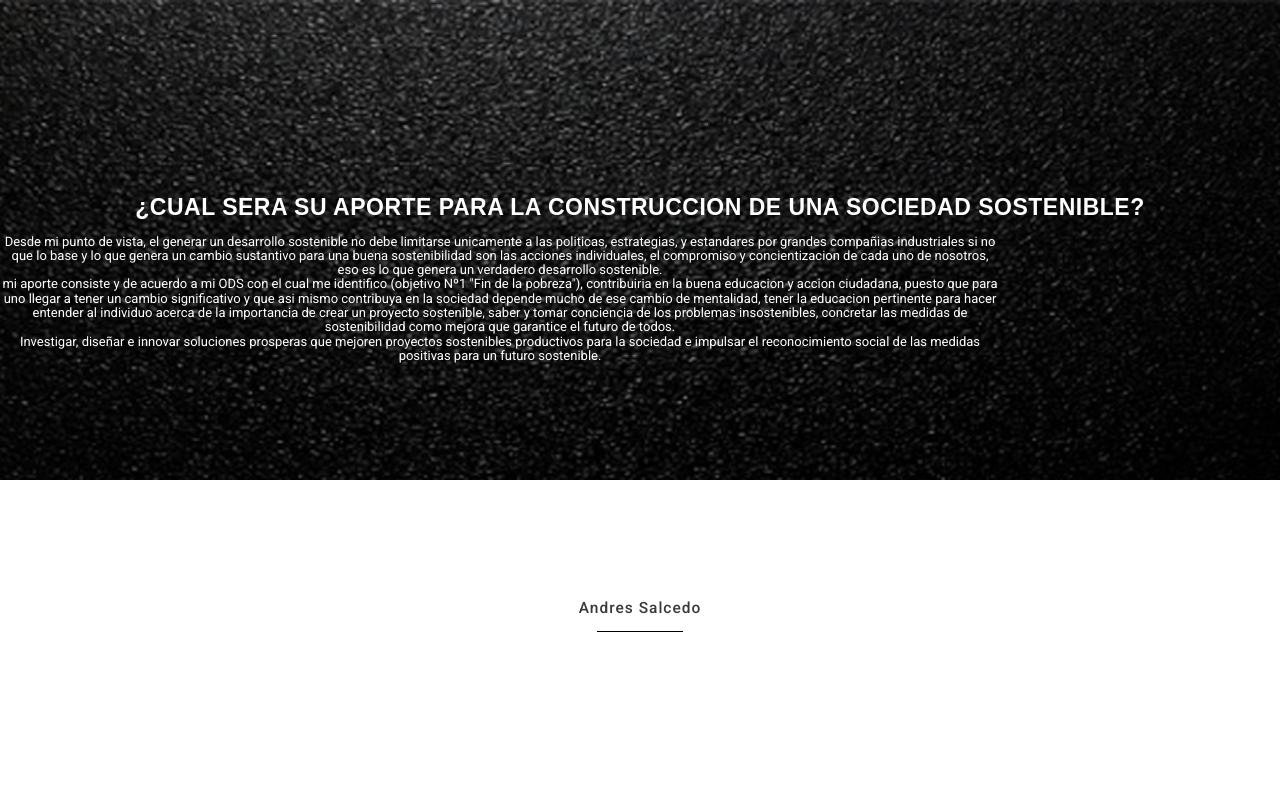
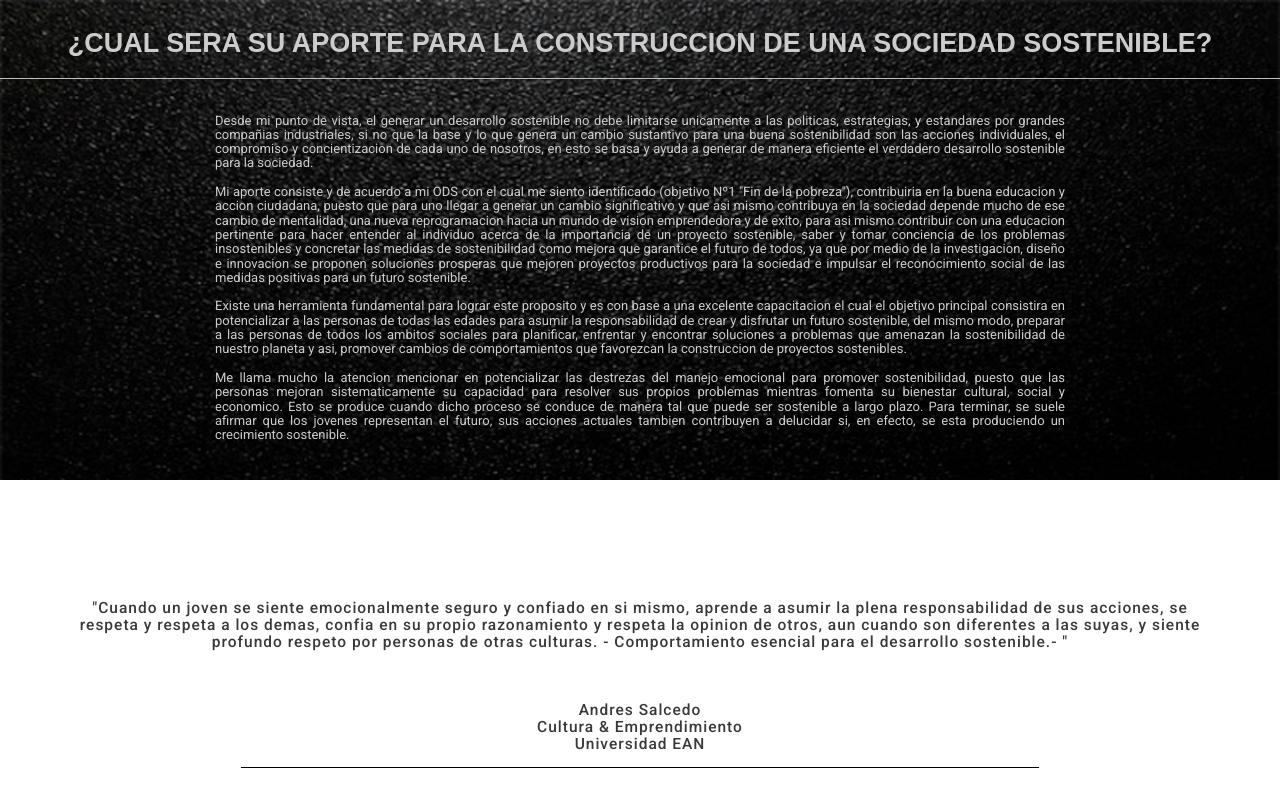
Before and after one commit to andresalcedo/emprendimiento, a website: page index.html in a window 1280 px wide. Drawn offline with Linux system fonts and the light colour scheme.

Commit message:
Merge origin/master
Conflicts:
	README.md

```diff
--- a/index.html
+++ b/index.html
@@ -19,10 +19,10 @@ Author Name: iCrossoft S.A.S-->
         <script src="js/bootstrap.min.js" type="text/javascript"></script>
         <script src="js/custom.js" type="text/javascript"></script>
         <style>
-            .mistyle
+            .padre
             {
-            width: 40px;
-            height: 30px;
+                width: 1000px;
+                margin: 0 auto;
             }
         </style>
     </head>
@@ -49,24 +49,46 @@ Author Name: iCrossoft S.A.S-->
                 </div>
             </header>
             <div class="banner-full-image">
-                <div class="banner-title">
-                    <h2 style="color: white; font-size: 23px;"><b><font FACE="ARIAL">¿CUAL SERA SU APORTE PARA LA CONSTRUCCION DE UNA SOCIEDAD SOSTENIBLE?</font></b></h2><br>
-                    <!--<img src='images/log.png' style="width: 200px;"><br><br><br>-->
-                    <div style="width: 1000px; height: 50px;">
-                        <p align="center">
-                            Desde mi punto de vista, el generar un desarrollo sostenible no debe limitarse unicamente a las politicas, estrategias, y estandares por
-                            grandes compañias industriales si no que lo base y lo que genera un cambio sustantivo para una buena sostenibilidad son las acciones
-                            individuales, el compromiso y concientizacion de cada uno de nosotros, eso es lo que genera un verdadero desarrollo sostenible.
-                            <br>
-                            mi aporte consiste y de acuerdo a mi ODS con el cual me identifico (objetivo Nº1 "Fin de la pobreza"), contribuiria en la buena educacion
-                            y accion ciudadana, puesto que para uno llegar a tener un cambio significativo y que asi mismo contribuya en la sociedad depende mucho
-                            de ese cambio de mentalidad, tener la educacion pertinente para hacer entender al individuo acerca de la importancia de crear un proyecto
-                            sostenible, saber y tomar conciencia de los problemas insostenibles, concretar las medidas de sostenibilidad como mejora que garantice el
-                            futuro de todos.
-                            <br>
-                            Investigar, diseñar e innovar soluciones prosperas que mejoren proyectos sostenibles productivos para la sociedad e impulsar el
-                            reconocimiento social de las medidas positivas para un futuro sostenible.
-                        </p>
+                <div class="banner">
+                    <br>
+                    <br>
+                    <div>
+                        <h1 style="color: white; font-size: 27px;" align="center">
+                            <font FACE="ARIAL">
+                            <b>
+                                ¿CUAL SERA SU APORTE PARA LA CONSTRUCCION DE UNA SOCIEDAD SOSTENIBLE?
+                            </b>
+                            </font>
+                        </h1>
+                    </div>
+                    <hr>
+                    <br>
+                    <div class="padre" style="width: 850px; height: 50px; color: white;" align="justify">
+                        Desde mi punto de vista, el generar un desarrollo sostenible no debe limitarse unicamente a las politicas, estrategias, y estandares por
+                        grandes compañias industriales, si no que la base y lo que genera un cambio sustantivo para una buena sostenibilidad son las acciones
+                        individuales, el compromiso y concientizacion de cada uno de nosotros, en esto se basa y ayuda a generar de manera eficiente el
+                        verdadero desarrollo sostenible para la sociedad.
+                        <br>
+                        <br>
+                        Mi aporte consiste y de acuerdo a mi ODS con el cual me siento identificado (objetivo Nº1 "Fin de la pobreza"), contribuiria en la buena educacion
+                        y accion ciudadana, puesto que para uno llegar a generar un cambio significativo y que asi mismo contribuya en la sociedad depende mucho
+                        de ese cambio de mentalidad, una nueva reprogramacion hacia un mundo de vision emprendedora y de exito, para asi mismo contribuir con una
+                        educacion pertinente para hacer entender al individuo acerca de la importancia de un proyecto
+                        sostenible, saber y tomar conciencia de los problemas insostenibles y concretar las medidas de sostenibilidad como mejora que garantice el
+                        futuro de todos, ya que por medio de la investigacion, diseño e innovacion se proponen soluciones prosperas que mejoren proyectos productivos para la sociedad e impulsar el
+                        reconocimiento social de las medidas positivas para un futuro sostenible.
+                        <br>
+                        <br>
+                        Existe una herramienta fundamental para lograr este proposito y es con base a una excelente capacitacion el cual el objetivo principal consistira en potencializar
+                        a las personas de todas las edades para asumir la responsabilidad de crear y disfrutar un futuro
+                        sostenible, del mismo modo, preparar a las personas de todos los ambitos sociales para planificar, enfrentar y encontrar soluciones a problemas que amenazan la sostenibilidad
+                        de nuestro planeta y asi, promover cambios de comportamientos que favorezcan la construccion de proyectos sostenibles.
+                        <br>
+                        <br>
+                        Me llama mucho la atencion mencionar en potencializar las destrezas del manejo emocional para promover sostenibilidad, puesto que las personas mejoran
+                        sistematicamente su capacidad para resolver sus propios problemas mientras fomenta su bienestar cultural, social y economico. Esto se produce
+                        cuando dicho proceso se conduce de manera tal que puede ser sostenible a largo plazo. Para terminar, se suele afirmar que los jovenes representan
+                        el futuro, sus acciones actuales tambien contribuyen a delucidar si, en efecto, se esta produciendo un crecimiento sostenible.
                     </div>
                 </div>
             </div>
@@ -76,7 +98,16 @@ Author Name: iCrossoft S.A.S-->
                 <div class="container text-center">
                     <div class="copyright">
                         <!--Do not remove Backlink from footer of the template. To remove it you can purchase the Backlink-->
-                        Andres Salcedo
+                        "Cuando un joven se siente emocionalmente seguro y confiado en si mismo, aprende a asumir la plena responsabilidad de sus acciones, se respeta y respeta
+                        a los demas, confia en su propio razonamiento y respeta la opinion de otros, aun cuando son diferentes a las suyas, y siente profundo respeto por
+                        personas de otras culturas. - Comportamiento esencial para el desarrollo sostenible.- "
+                        <br>
+                        <br>
+                        <br>
+                        <br>
+                        Andres Salcedo<br>
+                        Cultura & Emprendimiento <br>
+                        Universidad EAN
                     </div>
                 </div>
             </footer>
```
